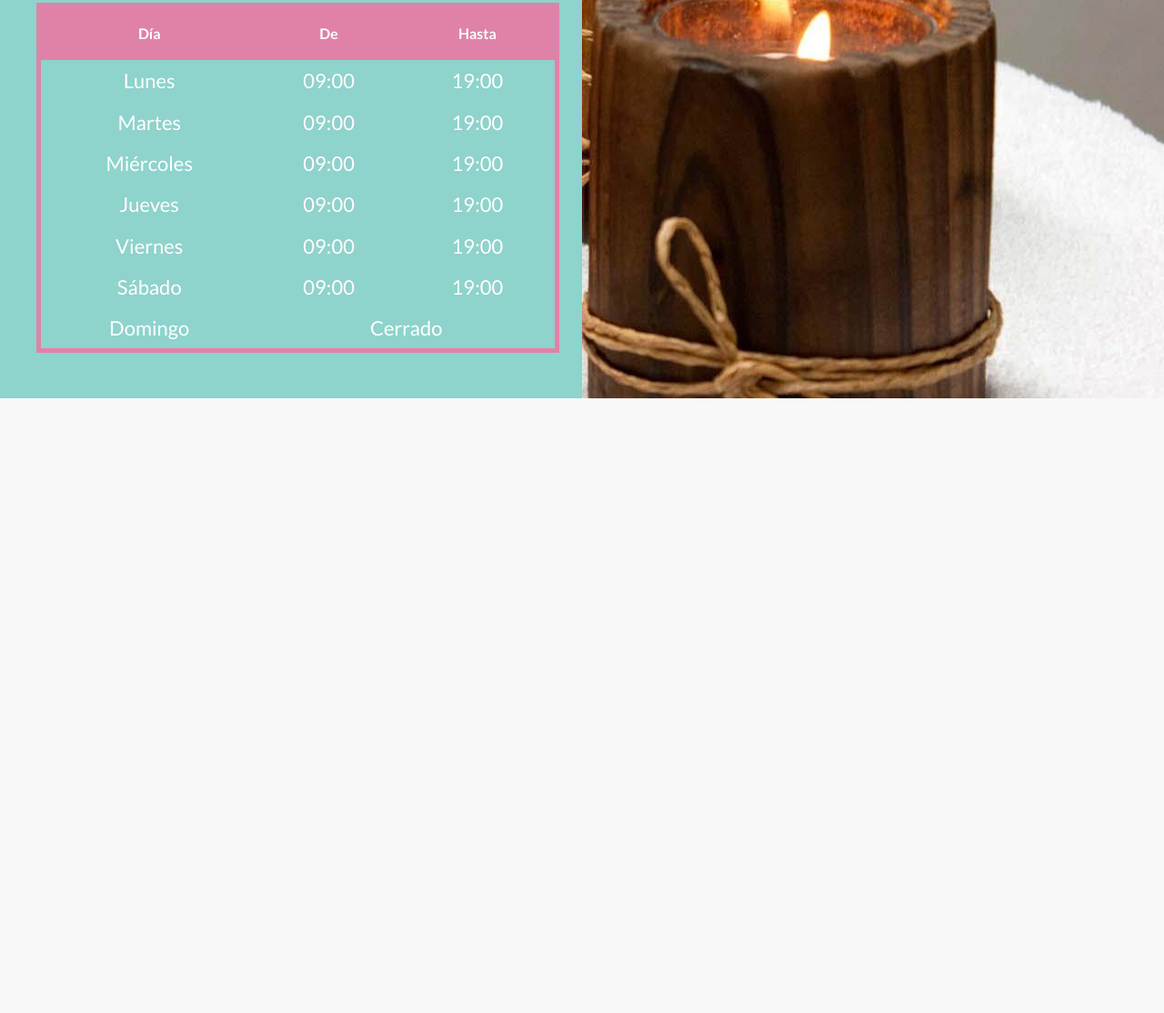
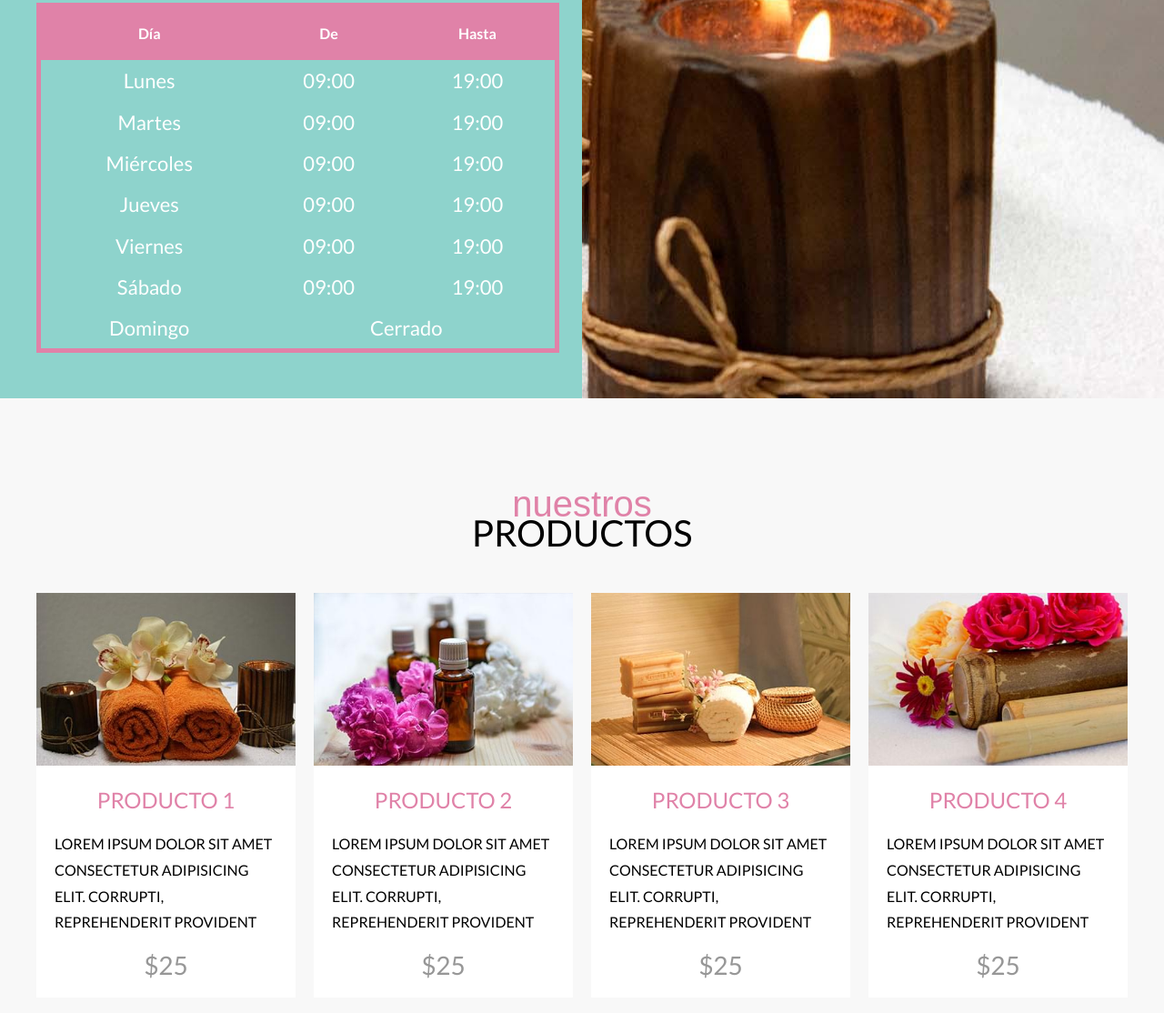
Before and after one commit to DeveloperMAC2023/Spa, a website: page index.html in a window 1280 px wide. Shown: the part 2297-3411 px from the top of the page at 91% size. Before the commit the page ends 2735 px from the top, so only its background shows below. Drawn offline with Linux system fonts and the light colour scheme; a web font is replaced by a local one.

Commit message:
Finalizada la rama Productos

```diff
--- a/index.html
+++ b/index.html
@@ -161,5 +161,62 @@
         </div>
     </section>
 
+    <!-- PRODUCTOS -->
+    <main class="productos contenedor seccion">
+        <h2 class="productos__heading">Nuestros <span>Productos</span></h2>
+        <div class="productos__grid">
+            <div class="producto">
+                <div class="producto__mask">
+                    <img class="producto__imagen" src="build/img/producto_01.jpg" alt="imagen producto">
+                </div>
+                <div class="producto__contenido">
+                    <h3 class="producto__nombre">Producto 1</h3>
+                    <p class="producto__descripcion">
+                        Lorem ipsum dolor sit amet consectetur adipisicing elit. Corrupti, reprehenderit provident
+                    </p>
+                    <p class="producto__precio">$25</p>
+                </div>
+            </div>
+
+            <div class="producto">
+                <div class="producto__mask">
+                    <img class="producto__imagen" src="build/img/producto_02.jpg" alt="imagen producto">
+                </div>
+                <div class="producto__contenido">
+                    <h3 class="producto__nombre">Producto 2</h3>
+                    <p class="producto__descripcion">
+                        Lorem ipsum dolor sit amet consectetur adipisicing elit. Corrupti, reprehenderit provident
+                    </p>
+                    <p class="producto__precio">$25</p>
+                </div>
+            </div>
+
+            <div class="producto">
+                <div class="producto__mask">
+                    <img class="producto__imagen" src="build/img/producto_03.jpg" alt="imagen producto">
+                </div>
+                <div class="producto__contenido">
+                    <h3 class="producto__nombre">Producto 3</h3>
+                    <p class="producto__descripcion">
+                        Lorem ipsum dolor sit amet consectetur adipisicing elit. Corrupti, reprehenderit provident
+                    </p>
+                    <p class="producto__precio">$25</p>
+                </div>
+            </div>
+
+            <div class="producto">
+                <div class="producto__mask">
+                    <img class="producto__imagen" src="build/img/producto_04.jpg" alt="imagen producto">
+                </div>
+                <div class="producto__contenido">
+                    <h3 class="producto__nombre">Producto 4</h3>
+                    <p class="producto__descripcion">
+                        Lorem ipsum dolor sit amet consectetur adipisicing elit. Corrupti, reprehenderit provident
+                    </p>
+                    <p class="producto__precio">$25</p>
+                </div>
+            </div>
+        </div>
+    </main>
 </body>
 </html>
--- a/src/scss/ui/contenido/_index.scss
+++ b/src/scss/ui/contenido/_index.scss
@@ -1,3 +1,4 @@
 @forward 'bienvenida';
 @forward 'cards';
 @forward 'horarios';
+@forward 'productos';
--- /dev/null
+++ b/src/scss/ui/contenido/_productos.scss
@@ -0,0 +1,55 @@
+@use 'base/variables' as v;
+@use 'base/mixins' as m;
+
+.productos {
+
+    &__heading {
+        @include m.headingCursiva;
+        margin-bottom: 5rem;
+    }
+    &__grid {
+        @include m.grid(1, 2rem);
+        @include m.tablet {
+            @include m.grid(2, 2rem);
+        }
+        @include m.desktop {
+            @include m.grid(4, 2rem);
+        }
+    }
+}
+
+.producto {
+
+    &__contenido {
+        background-color: v.$blanco;
+        padding: 2rem;
+
+    }
+    &__mask {
+        overflow: hidden;
+    }
+    &__imagen {
+        width: 100%;
+        transition-property: transform;
+        transition-duration: 300ms;
+        &:hover {
+            transform: scale(1.2);
+        }
+    }
+    &__nombre {
+        @include m.heading;
+        font-size: 2.4rem;
+        color: v.$secundario;
+    }
+    &__descripcion {
+        font-size: 1.6rem;
+        text-transform: uppercase;
+        line-height: 1.8;
+    }
+    &__precio {
+        text-align: center;
+        color: v.$gris;
+        font-size: 2.8rem;
+        margin: 0;
+    }
+}
```
Also changed, not shown: build/css/app.css, 1 other file.
